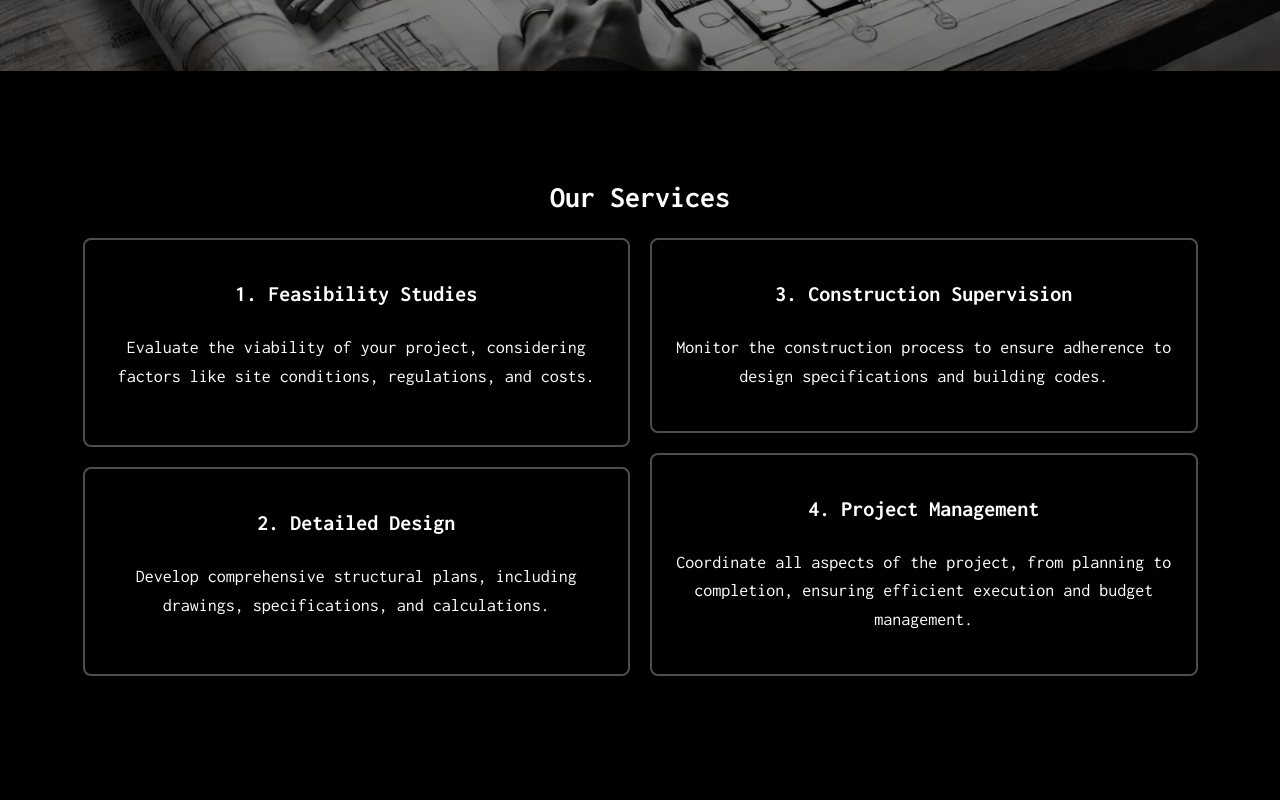
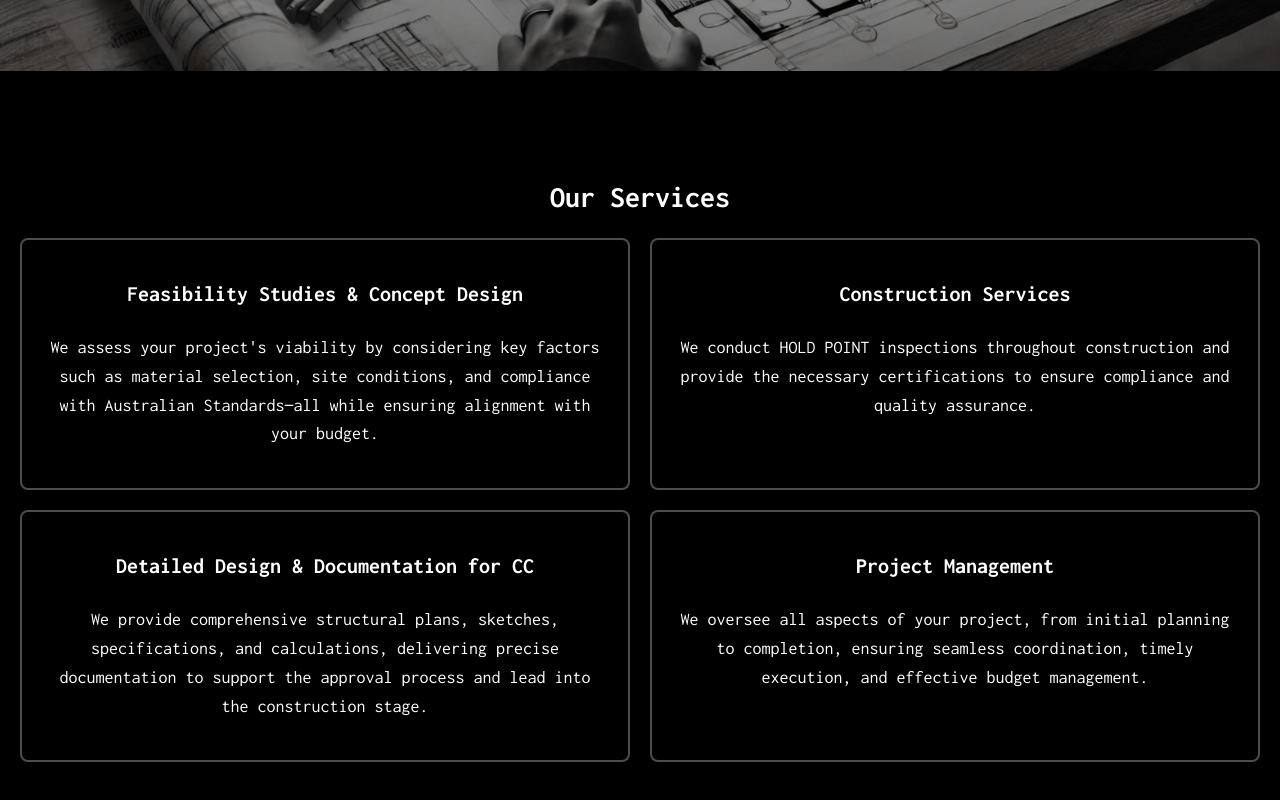
Before and after one commit to adi1096/builtengineers, a React (Create React App) app: page / in a window 1280 px wide. Shown: the part 729-1529 px from the top of the page. Built offline with nearby package versions, Linux system fonts and the light colour scheme.

Commit message:
Update Services.js

```diff
--- a/src/components/Services.js
+++ b/src/components/Services.js
@@ -9,24 +9,24 @@ const Services = () => {
         {/* Left Column */}
         <div className="column">
           <div className="service-box">
-            <h3>1. Feasibility Studies</h3>
-            <p>Evaluate the viability of your project, considering factors like site conditions, regulations, and costs.</p>
+            <h3>Feasibility Studies &amp; Concept Design</h3>
+            <p>We assess your project's viability by considering key factors such as material selection, site conditions, and compliance with Australian Standards—all while ensuring alignment with your budget.</p>
           </div>
           <div className="service-box">
-            <h3>2. Detailed Design</h3>
-            <p>Develop comprehensive structural plans, including drawings, specifications, and calculations.</p>
+            <h3>Detailed Design &amp; Documentation for CC</h3>
+            <p>We provide comprehensive structural plans, sketches, specifications, and calculations, delivering precise documentation to support the approval process and lead into the construction stage.</p>
           </div>
         </div>
 
         {/* Right Column */}
         <div className="column">
           <div className="service-box">
-            <h3>3. Construction Supervision</h3>
-            <p>Monitor the construction process to ensure adherence to design specifications and building codes.</p>
+            <h3>Construction Services</h3>
+            <p>We conduct HOLD POINT inspections throughout construction and provide the necessary certifications to ensure compliance and quality assurance.</p>
           </div>
           <div className="service-box">
-            <h3>4. Project Management</h3>
-            <p>Coordinate all aspects of the project, from planning to completion, ensuring efficient execution and budget management.</p>
+            <h3>Project Management</h3>
+            <p>We oversee all aspects of your project, from initial planning to completion, ensuring seamless coordination, timely execution, and effective budget management.</p>
           </div>
         </div>
       </div>
```
